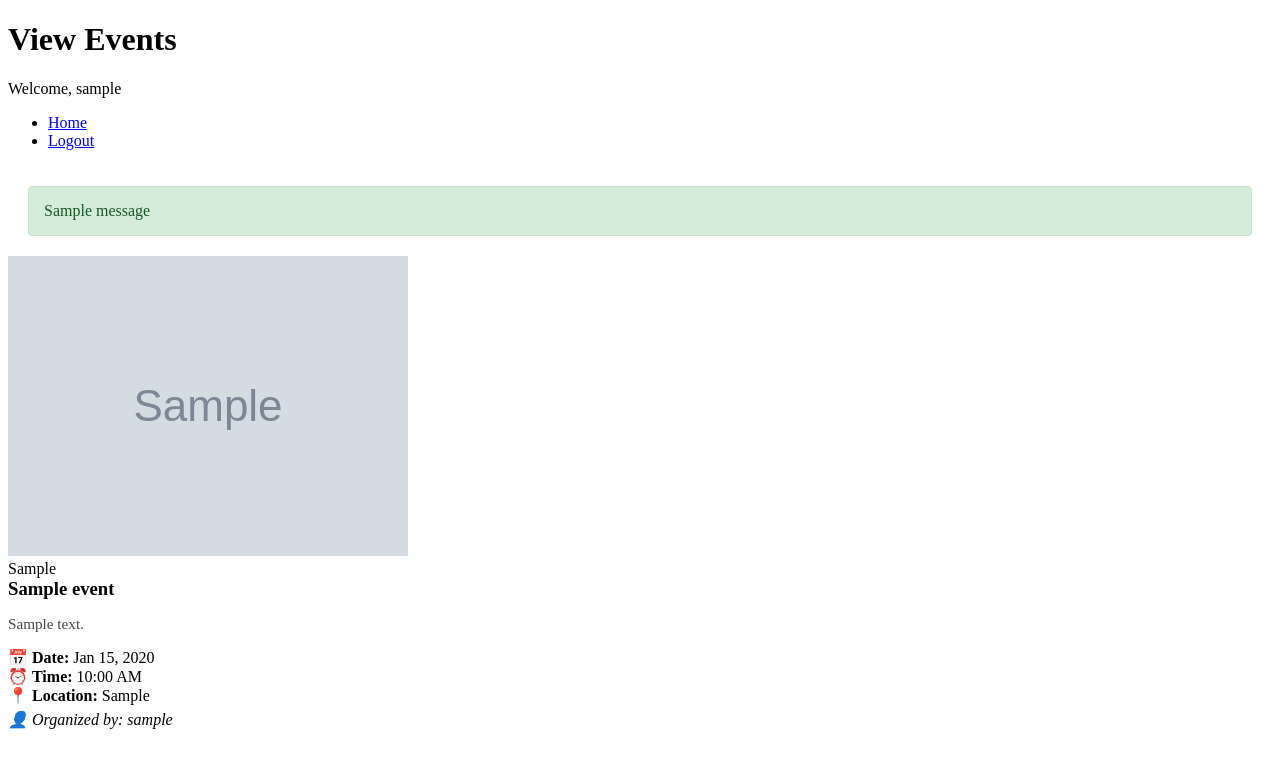
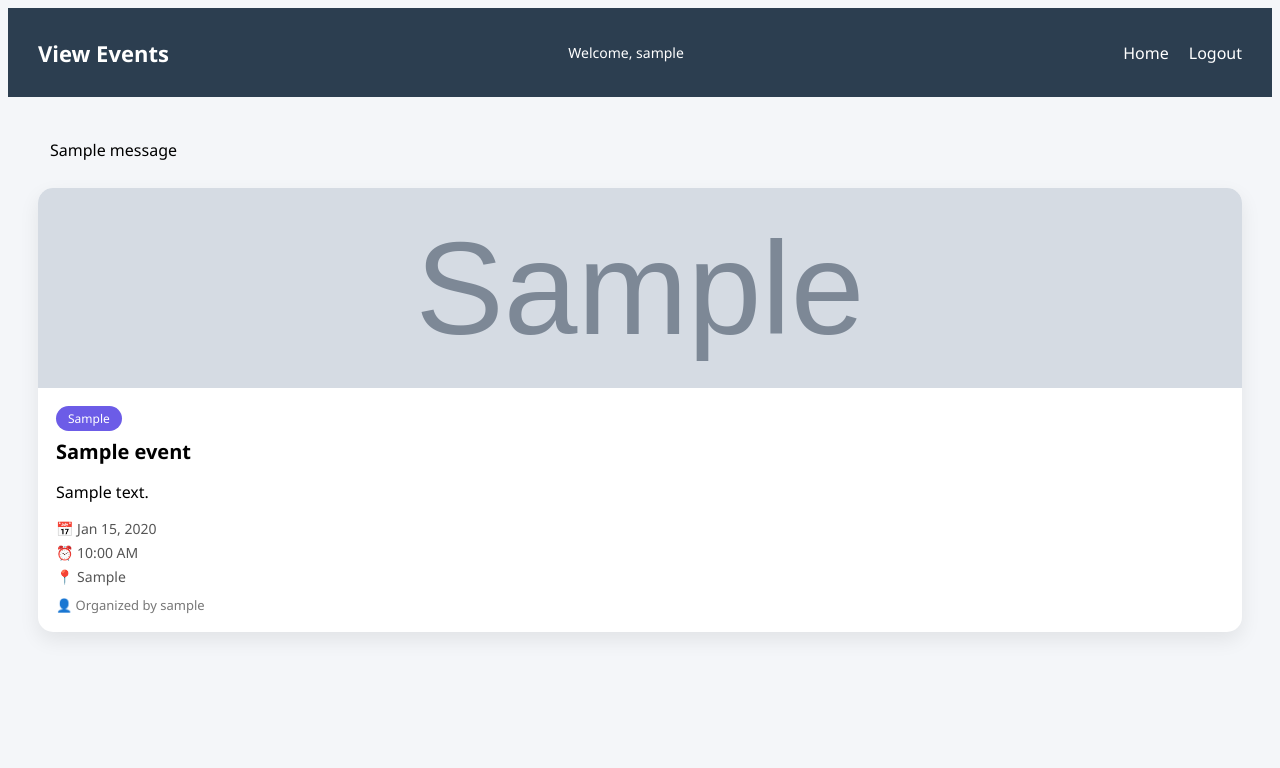
Before and after one commit to PrajwalItnal/Alumni-Portal, a Django app: template user/templates/user/vi_event.html in a window 1280 px wide. Shown: the top 768 px of the page. Run offline with Django 4.2, Linux system fonts and the light colour scheme; the template is opened without the code that fills it: values that come from a table or form of the project are taken from there, others are empty; a user stored in the database is signed in; tables that the repository leaves empty hold one stand-in row (values such as "Sample post"); grey boxes marked "Sample" are stand-in pictures; one stand-in notice (Sample message) is shown.

Commit message:
updated event UI

```diff
--- a/user/templates/user/vi_event.html
+++ b/user/templates/user/vi_event.html
@@ -1,80 +1,264 @@
 {% extends "user/user_base.html" %}
 
-{% block title %}Create/View Events | Smart Alumni Portal{% endblock %}
+{% block title %}Events | Smart Alumni Portal{% endblock %}
 
 {% block content %}
 
+<style>
+
+/* ===== BODY ===== */
+body {
+    background: #f4f6f9;
+    font-family: 'Segoe UI', sans-serif;
+}
+
+/* ===== NAVBAR ===== */
+.navbar {
+    display: flex;
+    justify-content: space-between;
+    align-items: center;
+    background: #2c3e50;
+    padding: 15px 30px;
+    color: #fff;
+}
+
+.navbar h1 {
+    font-size: 22px;
+}
+
+.nav-left {
+    font-size: 14px;
+}
+
+.nav-right {
+    list-style: none;
+    display: flex;
+    gap: 20px;
+}
+
+.nav-right a {
+    color: #fff;
+    text-decoration: none;
+}
+
+.nav-right a:hover {
+    text-decoration: underline;
+}
+
+/* ===== MAIN ===== */
+.main {
+    padding: 30px;
+}
+
+/* ===== CREATE EVENT CARD ===== */
+.actions {
+    margin-bottom: 30px;
+}
+
+.action-card {
+    background: #fff;
+    padding: 20px;
+    border-radius: 12px;
+    width: 260px;
+    box-shadow: 0 6px 18px rgba(0,0,0,0.1);
+}
+
+.action-btn {
+    background: #3498db;
+    color: white;
+    border: none;
+    padding: 10px 15px;
+    border-radius: 6px;
+    cursor: pointer;
+}
+
+.action-btn:hover {
+    background: #2980b9;
+}
+
+/* ===== GRID ===== */
+.event-list {
+    display: grid;
+    grid-template-columns: repeat(auto-fit, minmax(320px, 1fr));
+    gap: 25px;
+}
+
+/* ===== CARD ===== */
+.event-card {
+    background: #fff;
+    border-radius: 15px;
+    overflow: hidden;
+    box-shadow: 0 8px 20px rgba(0,0,0,0.08);
+    transition: 0.3s;
+}
+
+.event-card:hover {
+    transform: translateY(-8px);
+}
+
+/* ===== IMAGE FIX (IMPORTANT) ===== */
+.event-image-wrapper {
+    width: 100%;
+    height: 200px;
+    overflow: hidden;
+}
+
+.event-image-wrapper img {
+    width: 100%;
+    height: 100%;
+    object-fit: cover;   /* 🔥 prevents stretching */
+    display: block;
+}
+
+.no-image {
+    width: 100%;
+    height: 100%;
+    background: #ddd;
+    display: flex;
+    align-items: center;
+    justify-content: center;
+}
+
+/* ===== CONTENT ===== */
+.event-body {
+    padding: 18px;
+}
+
+.event-body h2 {
+    margin: 10px 0;
+    font-size: 20px;
+}
+
+/* ===== BADGE ===== */
+.badge {
+    background: #6c5ce7;
+    color: #fff;
+    padding: 4px 12px;
+    border-radius: 20px;
+    font-size: 12px;
+}
+
+/* ===== DETAILS ===== */
+.event-details {
+    margin-top: 10px;
+    display: flex;
+    flex-direction: column;
+    gap: 5px;
+    color: #555;
+    font-size: 14px;
+}
+
+/* ===== ORGANIZER ===== */
+.organizer {
+    margin-top: 10px;
+    font-size: 13px;
+    color: #777;
+}
+
+/* ===== ALERT ===== */
+.alert {
+    padding: 12px;
+    margin-bottom: 15px;
+    border-radius: 6px;
+}
+
+/* ===== RESPONSIVE ===== */
+@media (max-width: 600px) {
+    .navbar {
+        flex-direction: column;
+        gap: 10px;
+        text-align: center;
+    }
+}
+
+</style>
+
+<!-- ===== NAVBAR ===== -->
 <div class="navbar">
 
     {% if user.role == "Admin" or user.role == "Alumni" %}
-        <h1>Create and View Events</h1>
+        <h1>Create & Manage Events</h1>
     {% else %}
         <h1>View Events</h1>
     {% endif %}
+
     <div class="nav-left">
-            <span>Welcome, {{ user.username }}</span>
+        Welcome, {{ user.username }}
     </div>
+
     <ul class="nav-right">
         <li><a href="{% url 'user:admin_home' %}">Home</a></li>
         <li><a href="{% url 'user:logout' %}">Logout</a></li>
     </ul>
 </div>
 
+<div class="main">
+
+<!-- ===== MESSAGES ===== -->
 {% if messages %}
-    <div class="messages-container" style="padding: 20px 20px 0 20px;">
     {% for message in messages %}
-            <div class="alert {% if message.tags %}alert-{{ message.tags }}{% endif %}"
-                 style="padding: 15px; margin-bottom: 20px; border: 1px solid transparent; border-radius: 4px;
-                        {% if message.tags == 'success' %} color: #155724; background-color: #d4edda; border-color: #c3e6cb;
-                        {% elif message.tags == 'error' %} color: #721c24; background-color: #f8d7da; border-color: #f5c6cb;
-                        {% else %} color: #004085; background-color: #cce5ff; border-color: #b8daff; {% endif %}">
+        <div class="alert alert-{{ message.tags }}">
             {{ message }}
         </div>
     {% endfor %}
-    </div>
 {% endif %}
 
-<div class="main">
-
+<!-- ===== CREATE EVENT ===== -->
 {% if user.role == "Admin" or user.role == "Alumni" %}
 <div class="actions">
     <form action="{% url 'user:event_create' %}">
         <div class="action-card">
             <h3>➕ Create Event</h3>
-                <p>Create new events for students to attend.</p>
-                <button type="submit" class="action-btn">Create</button>
+            <p>Create and manage alumni or student events.</p>
+            <button type="submit" class="action-btn">Create Event</button>
         </div>
     </form>
+</div>
 {% endif %}
+
+
 <div class="event-list">
+
     {% for event in events %}
     <div class="event-card">
+
+        <div class="event-image-wrapper">
             {% if event.image %}
-                    <img src="{{ event.image.url }}" class="event-image" alt="{{ event.title }}">
+                <img src="{{ event.image.url }}" alt="{{ event.title }}">
             {% else %}
-                    <div class="event-image" style="background:#ddd; display:flex; align-items:center; justify-content:center;">
-                        <span>No Image</span>
+                <div class="no-image">No Image</div>
+            {% endif %}
         </div>
-                {% endif %}
-               <div class="event-content">
-                <span class="event-type-badge">{{ event.event_type }}</span>
-                <h3 style="margin: 0 0 10px 0;">{{ event.title }}</h3>
-                <p style="color: #444; font-size: 0.95rem;">{{ event.description|truncatewords:20 }}</p>
 
-                <div class="event-meta">
-                    <div>📅 <strong>Date:</strong> {{ event.date|date:"M d, Y" }}</div>
-                    <div>⏰ <strong>Time:</strong> {{ event.event_time|time:"g:i A" }}</div>
-                    <div>📍 <strong>Location:</strong> {{ event.location }}</div>
-                    <div style="margin-top:5px; font-style: italic;">
-                        👤 Organized by: {{ event.organized_by.username }}
+        <!-- CONTENT -->
+        <div class="event-body">
+
+            <span class="badge">{{ event.event_type }}</span>
+
+            <h2>{{ event.title }}</h2>
+
+            <p>{{ event.description|truncatewords:15 }}</p>
+
+            <div class="event-details">
+                <span>📅 {{ event.date|date:"M d, Y" }}</span>
+                <span>⏰ {{ event.event_time|time:"g:i A" }}</span>
+                <span>📍 {{ event.location }}</span>
             </div>
+
+            <div class="organizer">
+                👤 Organized by {{ event.organized_by.username }}
             </div>
+
         </div>
+
+    </div>
+
     {% empty %}
-                <p>No upcoming events at the moment. Please check back later!</p>
+        <p>No events available right now.</p>
     {% endfor %}
+
 </div>
-    </div>
+
 </div>
 
 {% endblock %}
```
Also changed, not shown: media/event_images/photo_2025-12-11_18-59-18.jpg (added), media/event_images/varma.jpg (added). Lines whose indentation alone changed are shown as unchanged.
